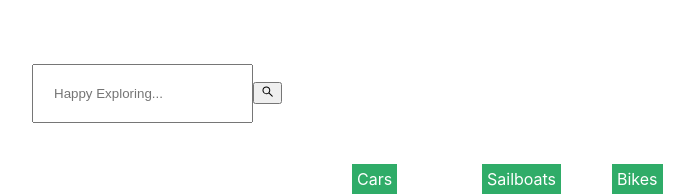
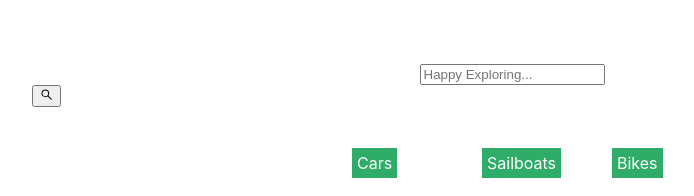
Before and after one commit to B00M808/react-image-gallery, a React (Create React App) app: page /bikes in a window 1280 px wide. Shown: the top 196 px of the page, without its empty margins (128-822 px from the left). Built offline with nearby package versions, Linux system fonts and the light colour scheme; no server answers.

Commit message:
Updating search bar

```diff
--- a/src/App.css
+++ b/src/App.css
@@ -27,6 +27,7 @@ header {
 .searchInputs {
   display: flex;
   justify-content: center;
+  width: 200px;
 }
 
 .searchInputs input {
@@ -107,5 +108,6 @@ header .searchIcon{
 }
 
 #search{
-  padding: 20px
+  margin: 0 auto;
+    display: block;
 }
```
